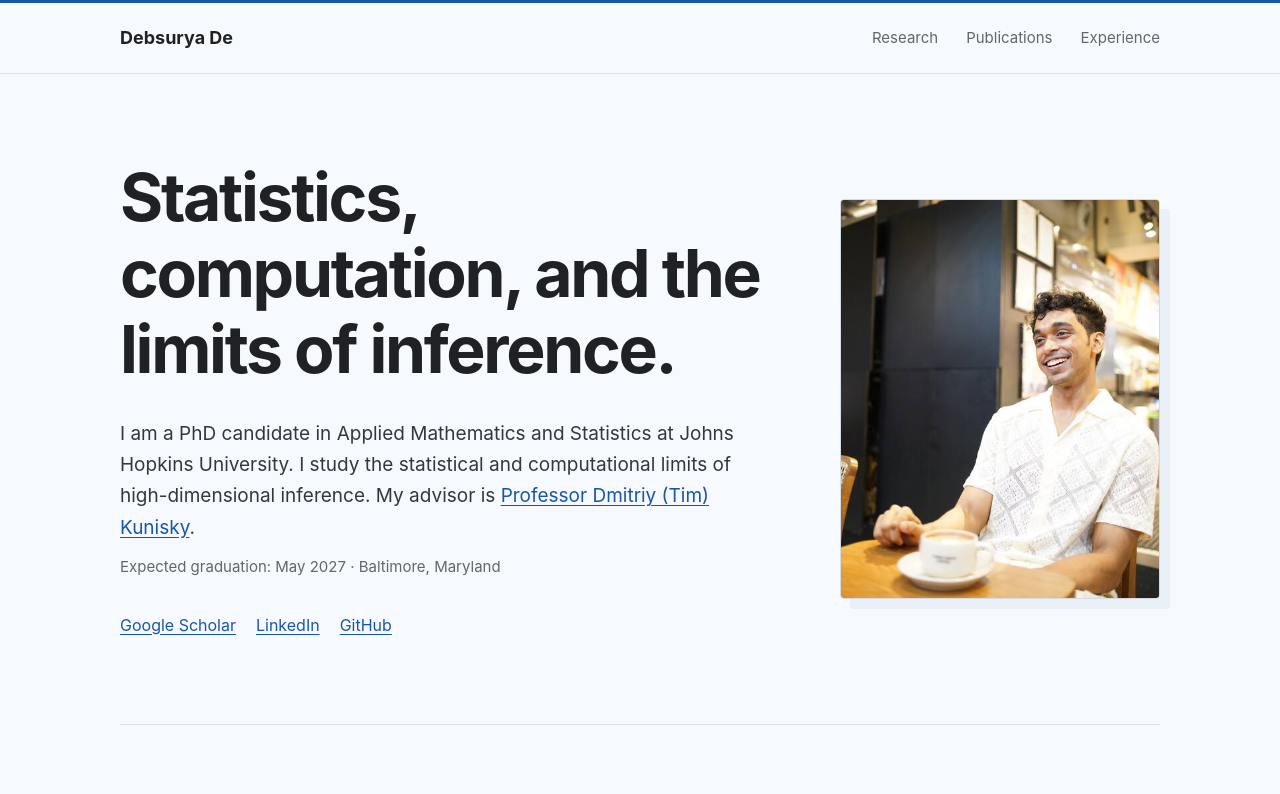
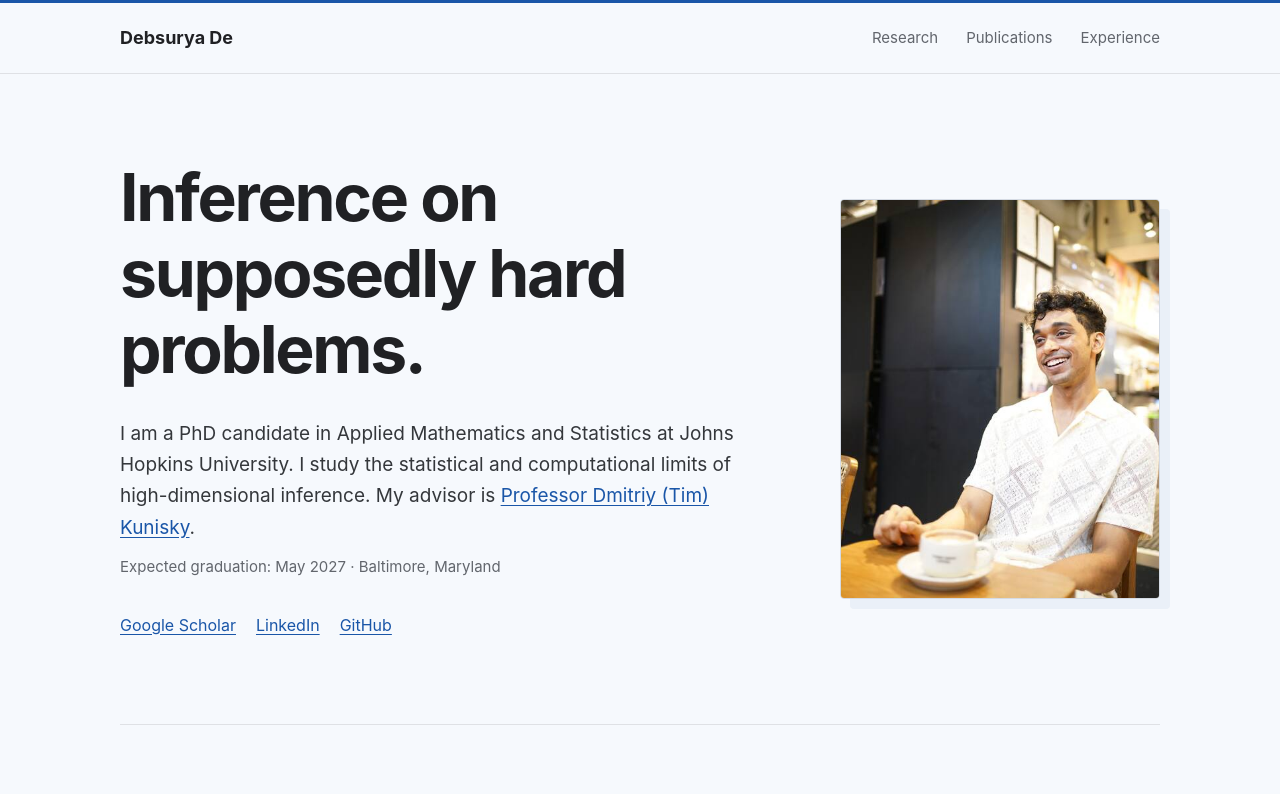
Before and after one commit to debsurya-de/debsurya-de.github.io, a plain HTML site: page index.html in a window 1280 px wide. Shown: the top 794 px of the page. Drawn offline with Linux system fonts and the light colour scheme.

Commit message:
Update homepage headline

```diff
--- a/index.html
+++ b/index.html
@@ -31,7 +31,7 @@
     <section class="intro container" id="top">
       <div class="intro-grid">
         <div class="intro-copy">
-          <h1>Statistics, computation, and the limits of inference.</h1>
+          <h1>Inference on supposedly hard problems.</h1>
           <p class="intro-text">I am a PhD candidate in Applied Mathematics and Statistics at Johns Hopkins University. I study the statistical and computational limits of high-dimensional inference. My advisor is <a href="https://www.kunisky.com" target="_blank" rel="noreferrer">Professor Dmitriy (Tim) Kunisky</a>.</p>
           <p class="details">Expected graduation: May 2027 · Baltimore, Maryland</p>
           <div class="links" aria-label="Profile links">
```
